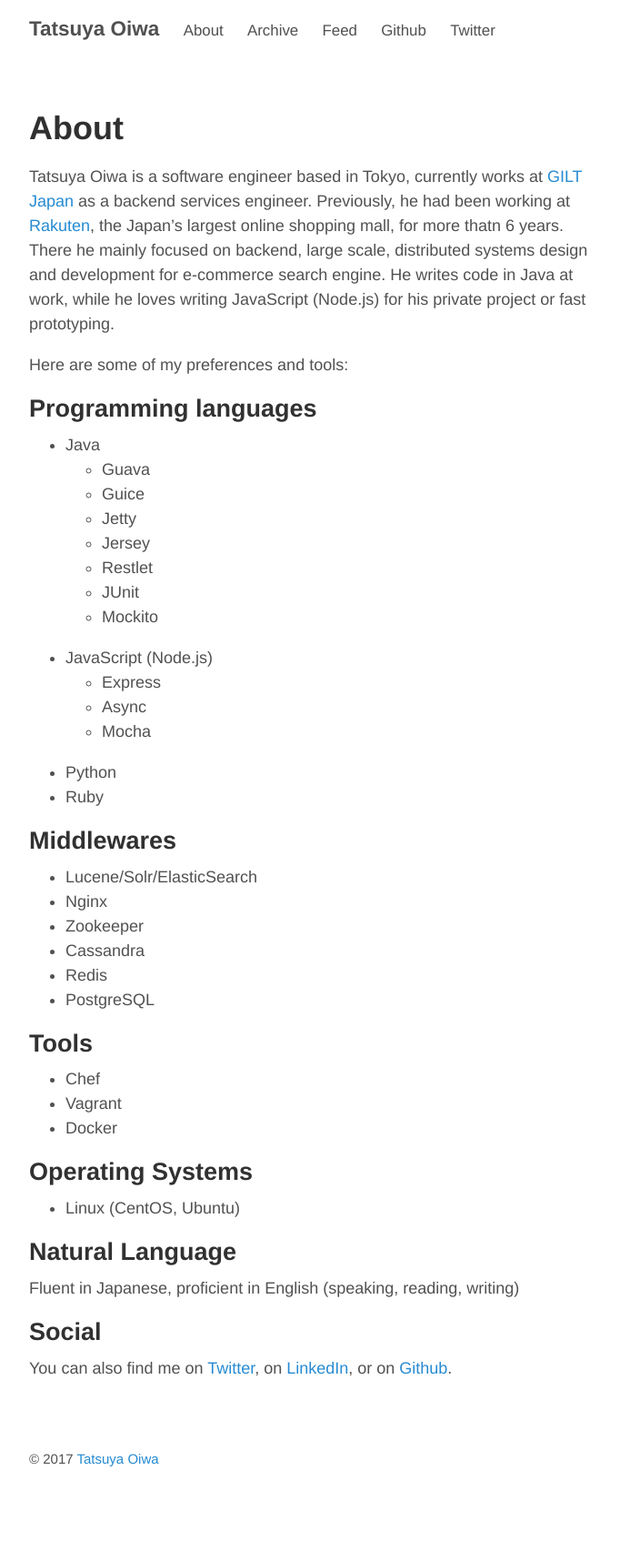
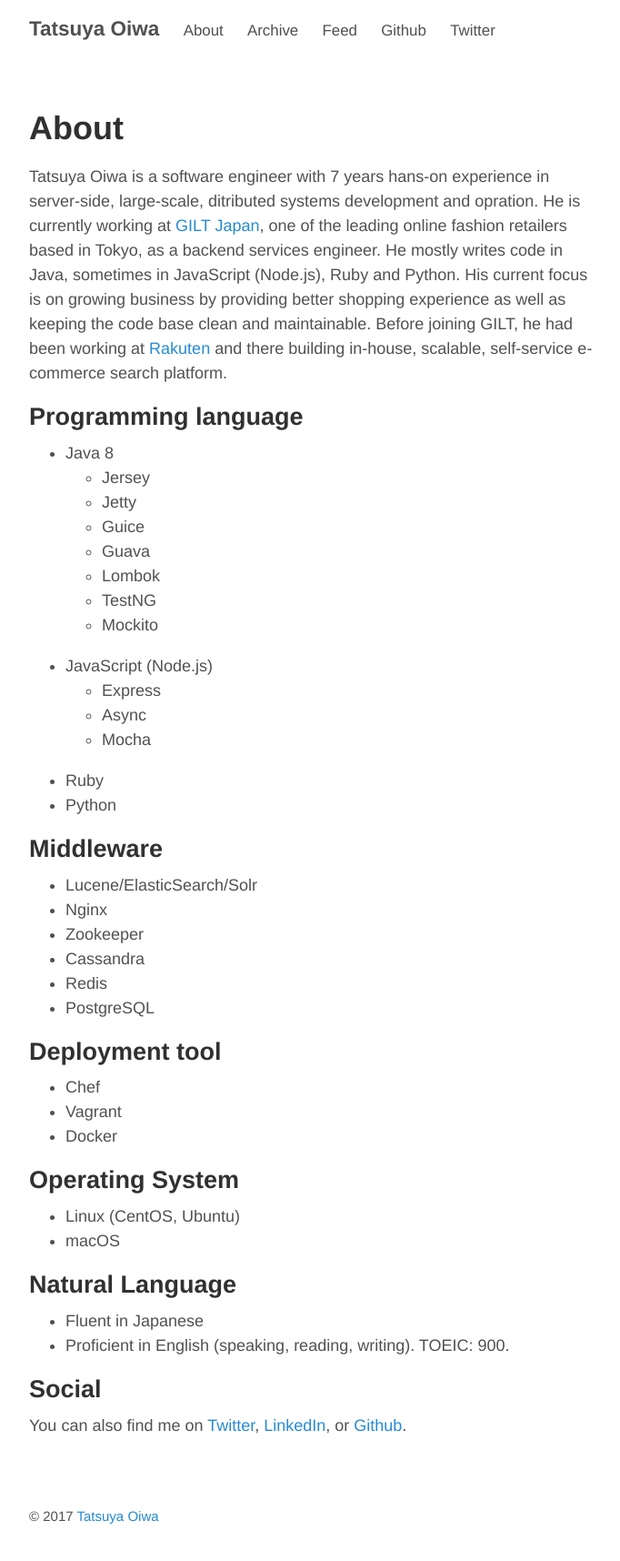
Before and after one commit to tatsuya/tatsuyaoiw.github.io, a Jekyll site: the page built from about.md, in a window 1280 px wide. Shown: the whole page at 91% size, without its empty margins (293-975 px from the left). Built offline with Jekyll 4.4.1, drawn with Linux system fonts in a browser that asks for light colours; Markdown is read by kramdown in place of the engine named in the settings; comment, search, counter and statistics services are not loaded; before the commit the page ends 1653 px from its top, so only the background shows below that.

Commit message:
update about.md

```diff
--- a/about.md
+++ b/about.md
@@ -3,19 +3,17 @@ layout: page
 title: About
 ---
 
-Tatsuya Oiwa is a software engineer based in Tokyo, currently works at [GILT Japan](https://www.gilt.jp/) as a backend services engineer. Previously, he had been working at [Rakuten](http://www.rakuten.co.jp/), the Japan's largest online shopping mall, for more thatn 6 years. There he mainly focused on backend, large scale, distributed systems design and development for e-commerce search engine. He writes code in Java at work, while he loves writing JavaScript (Node.js) for his private project or fast prototyping.
+Tatsuya Oiwa is a software engineer with 7 years hans-on experience in server-side, large-scale, ditributed systems development and opration. He is currently working at [GILT Japan](https://www.gilt.jp/), one of the leading online fashion retailers based in Tokyo, as a backend services engineer. He mostly writes code in Java, sometimes in JavaScript (Node.js), Ruby and Python. His current focus is on growing business by providing better shopping experience as well as keeping the code base clean and maintainable. Before joining GILT, he had been working at [Rakuten](http://www.rakuten.co.jp/) and there building in-house, scalable, self-service e-commerce search platform.
 
-Here are some of my preferences and tools:
+## Programming language
 
-## Programming languages
-
-- Java
+- Java 8
+  - Jersey
+  - Jetty
+  - Guice
   - Guava
-  - Guice
-  - Jetty
-  - Jersey
-  - Restlet
-  - JUnit
+  - Lombok
+  - TestNG
   - Mockito
 
 - JavaScript (Node.js)
@@ -23,32 +21,34 @@ Here are some of my preferences and tools:
   - Async
   - Mocha
 
+- Ruby
 - Python
-- Ruby
 
-## Middlewares
+## Middleware
 
-- Lucene/Solr/ElasticSearch
+- Lucene/ElasticSearch/Solr
 - Nginx
 - Zookeeper
 - Cassandra
 - Redis
 - PostgreSQL
 
-## Tools
+## Deployment tool
 
 - Chef
 - Vagrant
 - Docker
 
-## Operating Systems
+## Operating System
 
 - Linux (CentOS, Ubuntu)
+- macOS
 
 ## Natural Language
 
-Fluent in Japanese, proficient in English (speaking, reading, writing)
+- Fluent in Japanese
+- Proficient in English (speaking, reading, writing). TOEIC: 900.
 
 ## Social
 
-You can also find me on [Twitter](https://twitter.com/tatsuyaoiw), on [LinkedIn](https://www.linkedin.com/in/tatsuyaoiw), or on [Github](https://github.com/tatsuyaoiw).
+You can also find me on [Twitter](https://twitter.com/tatsuyaoiw), [LinkedIn](https://www.linkedin.com/in/tatsuyaoiw), or [Github](https://github.com/tatsuyaoiw).
```
